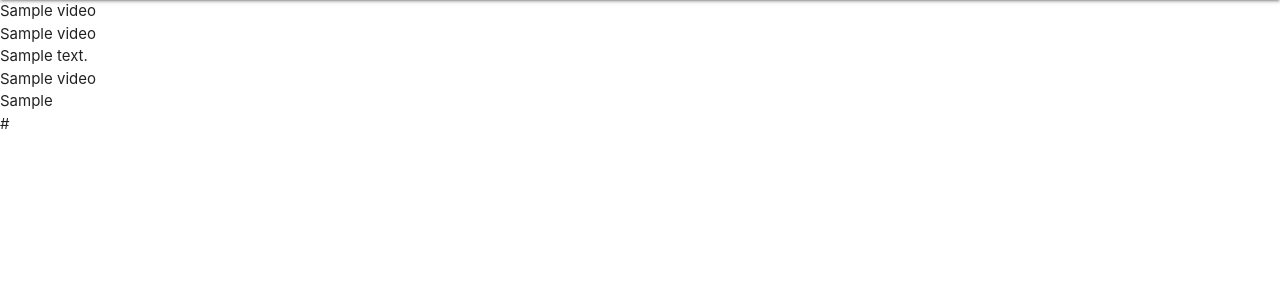
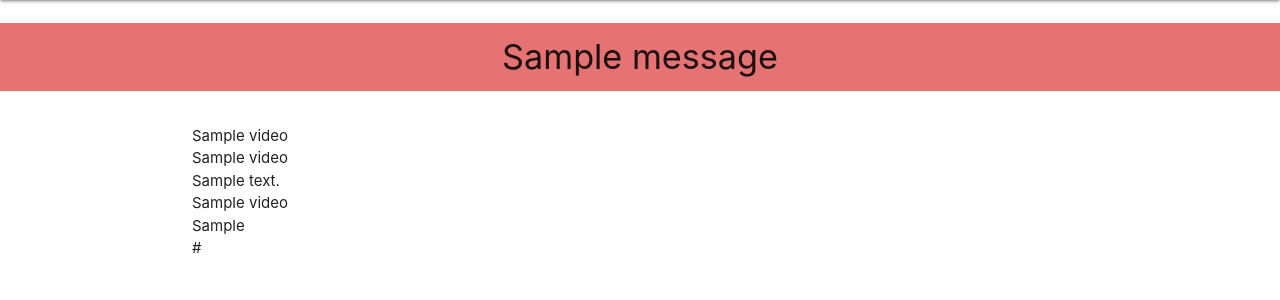
Before and after one commit to Hayespace/moontubeDB, a Flask app: page / in a window 1280 px wide. Shown: the part 64-364 px from the top of the page. Run offline with Flask 3, Linux system fonts and the light colour scheme; one stand-in notice (Sample message) is shown; a database or web service that is not in the repository returns one stand-in record (values such as "Sample title"); some libraries are stand-ins or nearby versions.

Commit message:
add flash messages and registration

```diff
--- a/app.py
+++ b/app.py
@@ -29,6 +29,24 @@ def get_videos():
 
 @app.route("/register", methods=["GET", "POST"])
 def register():
+    if request.method == "POST":
+        # check if username already exists in db
+        existing_user = mongo.db.users.find_one(
+            {"username": request.form.get("username").lower()})
+
+        if existing_user:
+            flash("Username already exists")
+            return redirect(url_for("register"))
+
+        register = {
+            "username": request.form.get("username").lower(),
+            "password": generate_password_hash(request.form.get("password"))
+        }
+        mongo.db.users.insert_one(register)
+
+        # put the new user into 'session' cookie
+        session["user"] = request.form.get("username").lower()
+        flash("Registration Successful!")
     return render_template("register.html")
 
 
--- a/static/css/style.css
+++ b/static/css/style.css
@@ -0,0 +1,3 @@
+.flashes h4 {
+    line-height: 2;
+}
--- a/templates/base.html
+++ b/templates/base.html
@@ -45,8 +45,24 @@
           </ul>
     </header>
 
-    {% block content %}
-    {% endblock %}
+
+    <section>
+      <!-- flash messages -->
+      {% with messages = get_flashed_messages() %}
+          {% if messages %}
+              {% for message in messages %}
+                  <div class="row flashes">
+                      <h4 class="red lighten-2 center-align">{{ message }}</h4>
+                  </div>
+              {% endfor %}
+          {% endif %}
+      {% endwith %}
+  </section>
+
+  <main class="container">
+      {% block content %}
+      {% endblock %}
+  </main>
 
 
     <script src="https://code.jquery.com/jquery-3.7.1.min.js"
--- a/templates/register.html
+++ b/templates/register.html
@@ -11,7 +11,7 @@
                 <div class="row">
 					<div class="input-field col s12">
 						<i class="fas fa-solid fa-user-astronaut prefix text-darken-4"></i>
-						<input id="username" name="username" type="text" class="validate">
+						<input id="username" name="username" type="text" minlength="5" maxlength="15" pattern="^[a-zA-Z0-9]{5,15}$" class="validate" required>
 						<label for="username">Username</label>
 					</div>
                 </div>
@@ -20,7 +20,7 @@
                 <div class="row">
                     <div class="input-field col s12">
 						<i class="fas fa-skull-crossbones prefix text-darken-4"></i>
-                        <input id="password" name="password" type="password" class="validate">
+                        <input id="password" name="password" type="password" minlength="5" maxlength="15" pattern="^[a-zA-Z0-9]{5,15}$" class="validate" required>
                         <label for="password">Password</label>
                     </div>
                 </div>
```
